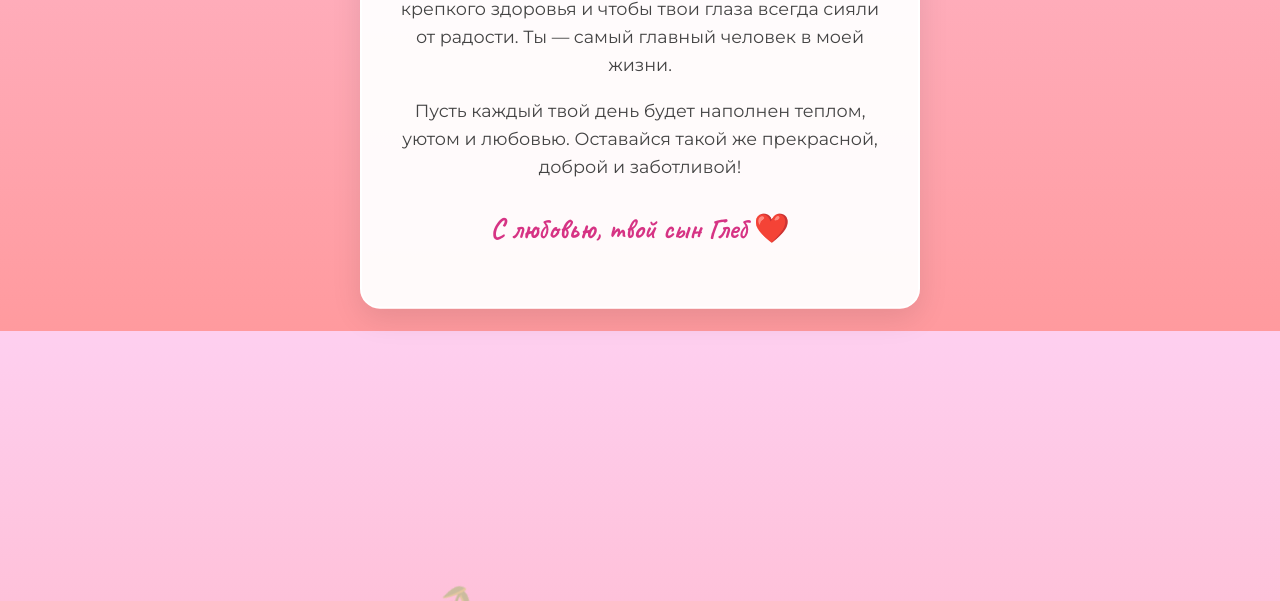
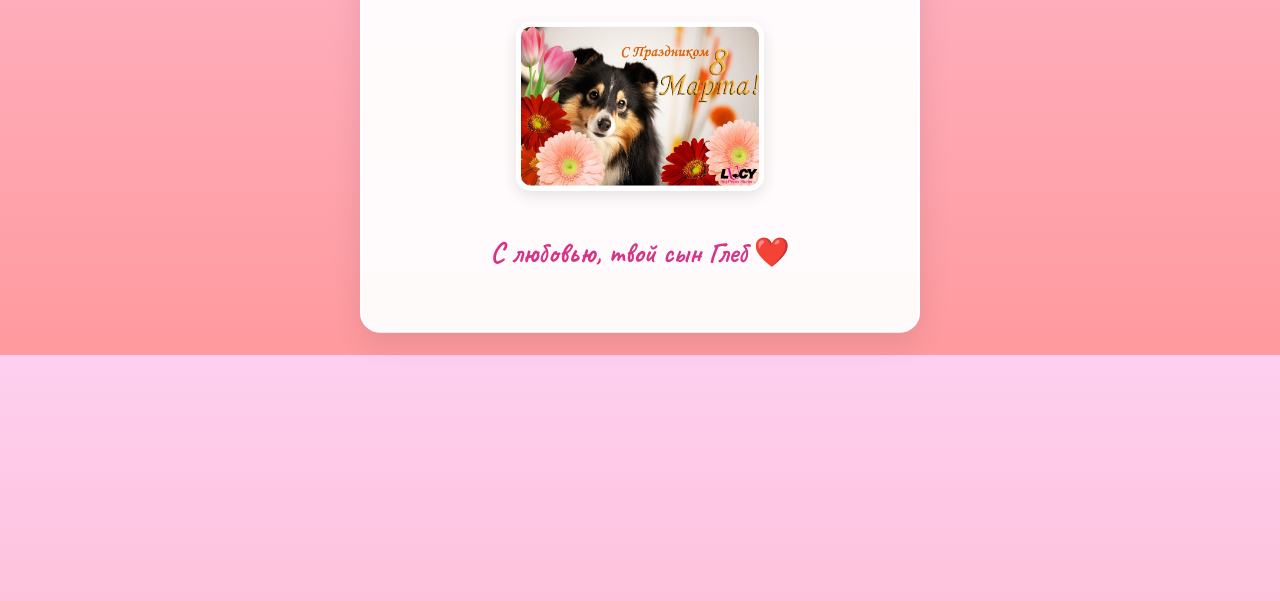
Before and after one commit to Kiber1-coder/Gleb-Sch_8marchh, a plain HTML site: page index.html in a window 1280 px wide. Shown: the part 653-1254 px from the top of the page. Drawn offline with Linux system fonts and the light colour scheme.

Commit message:
Add files via upload

```diff
--- a/index.html
+++ b/index.html
@@ -22,7 +22,7 @@
           <p class="subtitle">Любимой маме</p>
         </div>
 
-        <!-- Место для картинки. Замени photo.jpg на название своего файла -->
+        <!-- 🌸 Первая картинка -->
         <div class="image-wrapper">
           <img src="photo.jpg" alt="Красивые цветы для мамы" />
         </div>
@@ -37,6 +37,14 @@
             Пусть каждый твой день будет наполнен теплом, уютом и любовью.
             Оставайся такой же прекрасной, доброй и заботливой!
           </p>
+        </div>
+
+        <!-- 🌸 Вторая картинка (новая) -->
+        <div class="image-wrapper">
+          <img src="photo2.jpg" alt="Ещё одна фотография для мамы" />
+        </div>
+
+        <div class="content">
           <p class="signature">С любовью, твой сын Глеб ❤️</p>
         </div>
       </div>
--- a/style.css
+++ b/style.css
@@ -178,3 +178,15 @@ body {
     font-size: 2.8rem;
   }
 }
+
+/* Две картинки в ряд на больших экранах */
+@media (min-width: 768px) {
+  .image-wrapper {
+    display: inline-block;
+    width: 48%;
+    margin: 10px 1%;
+  }
+  .image-wrapper img {
+    width: 100%;
+  }
+}
```
Also changed, not shown: photo2.jpg (added).
